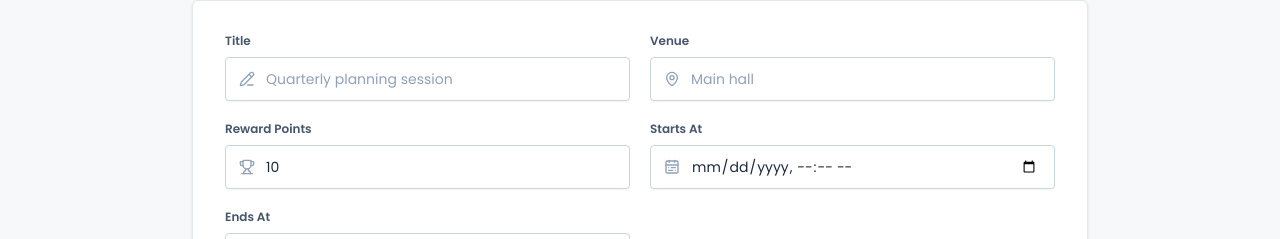
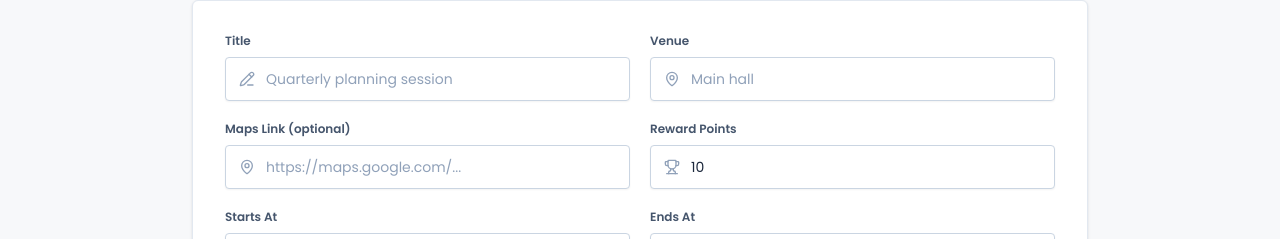
Before and after one commit to siyabuilds/attendance_tracker, a Next.js app: page /admin/events/new in a window 1280 px wide. Shown: the part 223-462 px from the top of the page. Built offline with nearby package versions, Linux system fonts and the light colour scheme; no server answers.

Commit message:
feat: add optional Maps link input to event form

```diff
--- a/components/event-form.tsx
+++ b/components/event-form.tsx
@@ -160,6 +160,34 @@ export function EventForm({ mode, event }: EventFormProps) {
             />
           </InputShell>
           <FieldError fieldName="venue" messages={state?.errors?.venue} />
+        </div>
+
+        <div className="space-y-2">
+          <label
+            className="block text-xs font-semibold text-slate-600"
+            htmlFor="locationUrl"
+          >
+            Maps Link (optional)
+          </label>
+          <InputShell icon={<MapPin className="h-4 w-4" />}>
+            <input
+              className="h-11 w-full rounded border border-slate-300 bg-white py-2 pl-10 pr-4 text-sm text-slate-800 shadow-xs transition placeholder:text-slate-400 focus:border-orange-500 focus:ring-4 focus:ring-orange-500/10"
+              id="locationUrl"
+              name="locationUrl"
+              type="url"
+              defaultValue={(values as any).locationUrl}
+              placeholder="https://maps.google.com/..."
+              aria-invalid={Boolean(state?.errors?.locationUrl)}
+              aria-describedby={getFieldErrorId(
+                "locationUrl",
+                state?.errors?.locationUrl,
+              )}
+            />
+          </InputShell>
+          <FieldError
+            fieldName="locationUrl"
+            messages={state?.errors?.locationUrl}
+          />
         </div>
 
         <div className="space-y-2">
```
